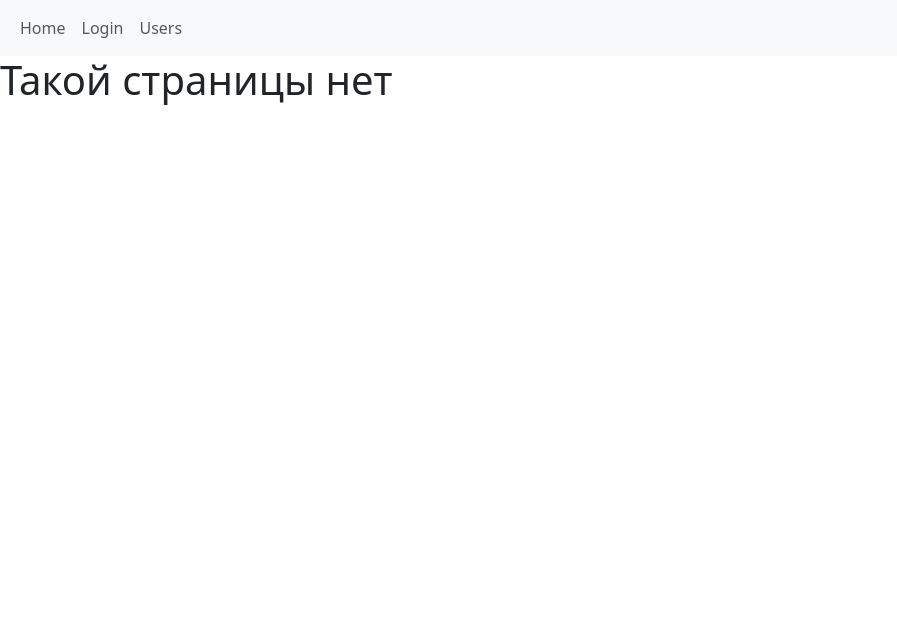
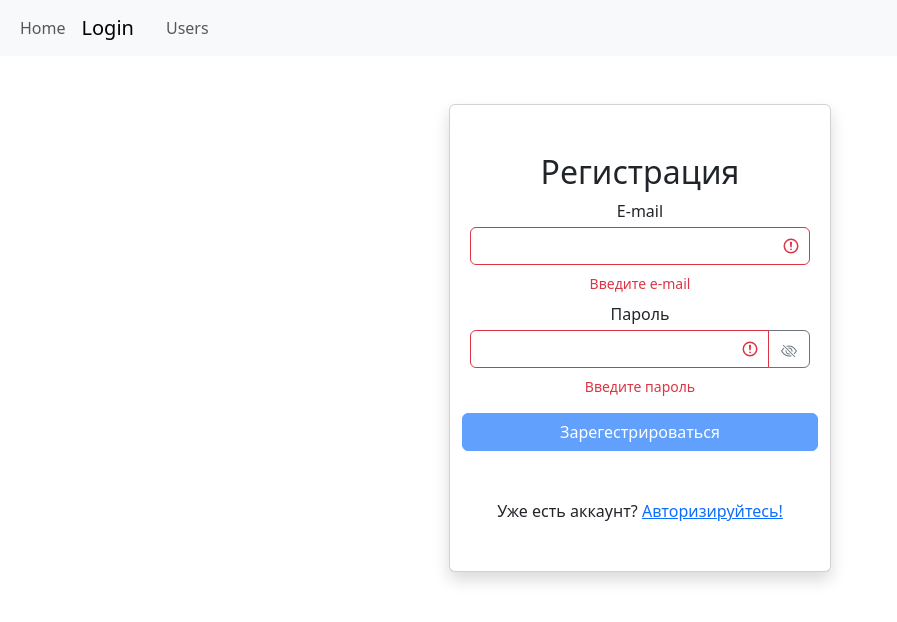
Before and after one commit to AlexCapon/Course-project, a React (Create React App) app: page /login/1 in a window 1280 px wide. Before the commit this address led to /404. Shown: the top 622 px of the page, without its empty margins (0-897 px from the left). Built offline with nearby package versions, Linux system fonts and the light colour scheme.

Commit message:
Forms and validation 1. Login and registering forms added. 2. Validator developed. Forms now using validation.

```diff
--- a/src/App.jsx
+++ b/src/App.jsx
@@ -16,10 +16,10 @@ export default function App() {
       <NavBar />
       <Routes>
         <Route index Component={MainPage} />
-        <Route path="/login" Component={LoginPage} />
+        <Route path="/login/:register?" Component={LoginPage} />
         <Route path="/users/:userId?" Component={Users} />
         <Route path="/404" Component={NotFoundPage} />
-        <Route path="*" element={<Navigate to="/404" />} />
+        {/* <Route path="*" element={<Navigate to="/404" />} /> */}
       </Routes>
     </div>
   );
--- /dev/null
+++ b/src/assets/icons.jsx
@@ -0,0 +1,15 @@
+import React from 'react';
+
+export const eyeOpenIcon = (
+  <svg xmlns="http://www.w3.org/2000/svg" width="16" height="16" fill="#61A1FE" className="bi bi-eye-fill" viewBox="0 0 16 16">
+    <path d="M10.5 8a2.5 2.5 0 1 1-5 0 2.5 2.5 0 0 1 5 0" />
+    <path d="M0 8s3-5.5 8-5.5S16 8 16 8s-3 5.5-8 5.5S0 8 0 8m8 3.5a3.5 3.5 0 1 0 0-7 3.5 3.5 0 0 0 0 7" />
+  </svg>
+);
+export const eyeShutIcon = (
+  <svg xmlns="http://www.w3.org/2000/svg" width="16" height="16" fill="currentColor" className="bi bi-eye-slash" viewBox="0 0 16 16">
+    <path d="M13.359 11.238C15.06 9.72 16 8 16 8s-3-5.5-8-5.5a7 7 0 0 0-2.79.588l.77.771A6 6 0 0 1 8 3.5c2.12 0 3.879 1.168 5.168 2.457A13 13 0 0 1 14.828 8q-.086.13-.195.288c-.335.48-.83 1.12-1.465 1.755q-.247.248-.517.486z" />
+    <path d="M11.297 9.176a3.5 3.5 0 0 0-4.474-4.474l.823.823a2.5 2.5 0 0 1 2.829 2.829zm-2.943 1.299.822.822a3.5 3.5 0 0 1-4.474-4.474l.823.823a2.5 2.5 0 0 0 2.829 2.829" />
+    <path d="M3.35 5.47q-.27.24-.518.487A13 13 0 0 0 1.172 8l.195.288c.335.48.83 1.12 1.465 1.755C4.121 11.332 5.881 12.5 8 12.5c.716 0 1.39-.133 2.02-.36l.77.772A7 7 0 0 1 8 13.5C3 13.5 0 8 0 8s.939-1.721 2.641-3.238l.708.709zm10.296 8.884-12-12 .708-.708 12 12z" />
+  </svg>
+);
--- /dev/null
+++ b/src/components/inputField.jsx
@@ -0,0 +1,46 @@
+import React, { useState } from 'react';
+import showElement from '../utils/showElement';
+import { eyeOpenIcon, eyeShutIcon } from '../assets/icons';
+
+export default function InputField({
+  value,
+  onChange,
+  name,
+  type,
+  label,
+  error,
+}) {
+  const [passwordVisible, setPasswordVisible] = useState(false);
+
+  function togglePasswordVisibility(input) {
+    setPasswordVisible((prevState) => !prevState);
+  }
+  const eyeIcon = passwordVisible ? eyeOpenIcon : eyeShutIcon;
+
+  const inputClass = `form-control mt-1 mb-1 ${
+    error ? 'is-invalid' : ''
+  }`;
+
+  return (
+    <div className="m-2">
+      <label htmlFor={name} className="label-control">
+        {label}
+      </label>
+      <div className="input-group has-validation">
+        <input
+          type={passwordVisible ? 'text' : type}
+          name={name}
+          value={value}
+          onChange={onChange}
+          className={inputClass}
+        />
+        {type === 'password' && (
+        <button className="btn btn-outline-secondary mt-1 mb-1" type="button" onClick={togglePasswordVisibility}>
+          {eyeIcon}
+        </button>
+        )}
+        {error && <div className="invalid-feedback">{error}</div>}
+      </div>
+    </div>
+  );
+}
--- /dev/null
+++ b/src/components/loginForm.jsx
@@ -0,0 +1,81 @@
+import React, { useEffect, useState } from 'react';
+import showElement from '../utils/showElement';
+import InputField from './inputField';
+import validator from '../utils/validator';
+
+export default function LoginForm() {
+  const emptyData = { email: '', password: '' };
+  const [data, setData] = useState(emptyData);
+  const [errors, setErrors] = useState({});
+  showElement(errors, 'errors');
+
+  const validatorConfig = {
+    email: {
+      isRequired: {
+        message: 'Введите e-mail',
+      },
+      isEmail: {
+        message: 'Не корректный e-mail',
+      },
+    },
+    password: {
+      isRequired: {
+        message: 'Введите пароль',
+      },
+      isCapitalSymbol: {
+        message: 'В пароле должна быть хотя бы 1 заглавная буква',
+      },
+      isContainsDigits: {
+        message: 'В пароле должна быть хотя бы 1 цифра',
+      },
+      minLength: {
+        message: 'В пароле должно быть минимум 8 символов',
+        value: 8,
+      },
+    },
+  };
+  function validate() {
+    const errorsObj = validator(data, validatorConfig);
+    setErrors(errorsObj);
+    return Object.keys(errorsObj).length === 0;
+  }
+
+  function handleChange({ target }) {
+    setData((prevState) => ({
+      ...prevState,
+      [target.name]: target.value,
+    }));
+  }
+  function handleSubmit() {
+    const dataIsValid = validate();
+    if (dataIsValid) {
+      const logingInUser = {
+        username: data.email,
+        password: data.password,
+      };
+      showElement(logingInUser, 'user trying to login...');
+      setData(emptyData);
+    }
+  }
+  const formIsInvalid = Object.keys(errors).length !== 0;
+
+  useEffect(() => {
+    validate();
+  }, [data]);
+
+  return (
+    <div className="">
+      <h2>Авторизация</h2>
+      <form id="loginForm" onChange={handleChange} className="form mb-5">
+        <InputField name="email" type="text" value={data.email} label="E-mail" onChange={handleChange} error={errors.email} />
+        <InputField name="password" type="password" value={data.password} label="Пароль" onChange={handleChange} error={errors.password} />
+        <button type="button" onClick={handleSubmit} className="btn btn-primary mt-2 mx-auto w-100" disabled={formIsInvalid}>Войти</button>
+      </form>
+      <span className="w-100">
+        Нет аккаунта?
+        {' '}
+        <a href="/login/register">Зарегестрируйтесь!</a>
+      </span>
+    </div>
+  );
+}
--- /dev/null
+++ b/src/components/rgisterForm.jsx
@@ -0,0 +1,82 @@
+import React, { useEffect, useState } from 'react';
+import showElement from '../utils/showElement';
+import InputField from './inputField';
+import validator from '../utils/validator';
+
+export default function RegisterForm() {
+  const emptyData = { email: '', password: '' };
+  const [data, setData] = useState(emptyData);
+  const [errors, setErrors] = useState({});
+  showElement(errors, 'errors');
+
+  const validatorConfig = {
+    email: {
+      isRequired: {
+        message: 'Введите e-mail',
+      },
+      isEmail: {
+        message: 'Не корректный e-mail',
+      },
+    },
+    password: {
+      isRequired: {
+        message: 'Введите пароль',
+      },
+      isCapitalSymbol: {
+        message: 'В пароле должна быть хотя бы 1 заглавная буква',
+      },
+      isContainsDigits: {
+        message: 'В пароле должна быть хотя бы 1 цифра',
+      },
+      minLength: {
+        message: 'В пароле должно быть минимум 8 символов',
+        value: 8,
+      },
+    },
+  };
+  function validate() {
+    const errorsObj = validator(data, validatorConfig);
+    setErrors(errorsObj);
+    return Object.keys(errorsObj).length === 0;
+  }
+
+  function handleChange({ target }) {
+    setData((prevState) => ({
+      ...prevState,
+      [target.name]: target.value,
+    }));
+  }
+  function handleSubmit() {
+    const dataIsValid = validate();
+    if (dataIsValid) {
+      const newUser = {
+        username: data.email,
+        password: data.password,
+        id: Date.now() + data.email,
+      };
+      showElement(newUser, 'Trying to register user...');
+      setData(emptyData);
+    }
+  }
+  const formIsInvalid = Object.keys(errors).length !== 0;
+
+  useEffect(() => {
+    validate();
+  }, [data]);
+
+  return (
+    <div className="">
+      <h2>Регистрация</h2>
+      <form id="loginForm" onChange={handleChange} className="form mb-5">
+        <InputField name="email" type="text" value={data.email} label="E-mail" onChange={handleChange} error={errors.email} />
+        <InputField name="password" type="password" value={data.password} label="Пароль" onChange={handleChange} error={errors.password} />
+        <button type="button" onClick={handleSubmit} className="btn btn-primary mt-2 mx-auto w-100" disabled={formIsInvalid}>Зарегестрироваться</button>
+      </form>
+      <span className="w-100">
+        Уже есть аккаунт?
+        {' '}
+        <a href="/login">Авторизируйтесь!</a>
+      </span>
+    </div>
+  );
+}
--- a/src/pages/login.jsx
+++ b/src/pages/login.jsx
@@ -1,5 +1,27 @@
+/* eslint-disable import/no-extraneous-dependencies */
+/* eslint-disable react/jsx-no-bind */
 import React from 'react';
+import { useParams } from 'react-router';
+import LoginForm from '../components/loginForm';
+import showElement from '../utils/showElement';
+import RegisterForm from '../components/rgisterForm';
 
 export default function LoginPage() {
-  return (<h1>Здесь будет страница Логина (скоро).</h1>);
+  const params = useParams();
+  const { register } = useParams();
+  showElement(params, 'register');
+  return (
+    <div id="formContainer" className="container text-center">
+      <input type="color" hidden />
+      <div className="row">
+        <div className="col" />
+        <div className="col mt-5 pt-5 pb-5 card shadow">
+          {!register
+            ? <LoginForm />
+            : <RegisterForm />}
+        </div>
+        <div className="col" />
+      </div>
+    </div>
+  );
 }
--- a/src/pages/users.jsx
+++ b/src/pages/users.jsx
@@ -3,7 +3,6 @@
 /* eslint-disable react/jsx-no-bind */
 /* eslint-disable jsx-a11y/no-noninteractive-element-to-interactive-role */
 /* eslint-disable no-underscore-dangle */
-// Импорты
 import React, { useState, useEffect } from 'react';
 import { useParams } from 'react-router-dom';
 import api from '../api';
@@ -20,7 +19,7 @@ import Pagination from '../components/pagination';
 import GroupList from '../components/groupList';
 import User from '../components/user';
 import SearchInput from '../components/searchInput';
-// Основной компонент
+
 export default function Users() {
   const [currentPage, setCurrentPage] = useState(1);
   const [users, setUsers] = useState(api.users.fetchAll());
@@ -29,8 +28,7 @@ export default function Users() {
   const [sortBy, setSortBy] = useState({ path: 'name', order: 'asc' });
   const [searchInput, setSearchInput] = useState({ value: '' });
   const { userId } = useParams();
-
-  const pageSize = 8; // Количество пользователей которое можно поместить на одну страницу
+  const pageSize = 8;
 
   useEffect(() => { // Получаем юзеров из промися
     if (!Object.values(users)[0]) {
@@ -54,6 +52,23 @@ export default function Users() {
       ...prevState,
       value: '',
     }));
+  }
+  function filterUsersByProf() {
+    return selectedProfession
+      ? users.filter((user) => user.profession.name === selectedProfession.name)
+      : users;
+  }
+  function filterUsersBySearch() {
+    const condition = searchInput.value !== '' ? new RegExp(searchInput.value) : '';
+    if (condition !== '') {
+      if (selectedProfession) {
+        clearFilter();
+      }
+      if (users[0]) {
+        return users.filter((user) => condition.test(user.name));
+      }
+    }
+    return users;
   }
 
   function handleDelete(deletingUserId) {
@@ -93,23 +108,6 @@ export default function Users() {
     }));
   }
 
-  function filterUsersByProf() {
-    return selectedProfession
-      ? users.filter((user) => user.profession.name === selectedProfession.name)
-      : users;
-  }
-  function filterUsersBySearch() {
-    const condition = searchInput.value !== '' ? new RegExp(searchInput.value) : '';
-    if (condition !== '') {
-      if (selectedProfession) {
-        clearFilter();
-      }
-      if (users[0]) {
-        return users.filter((user) => condition.test(user.name));
-      }
-    }
-    return users;
-  }
   const filteredUsers = searchInput.value ? filterUsersBySearch() : filterUsersByProf();
   function getDisplayedUsers() {
     const sortedUsers = orderBy(filteredUsers, [sortBy.path], [sortBy.order]);
@@ -133,13 +131,14 @@ export default function Users() {
   if (!Array.isArray(users)) <h2><span className="badge bg-warning m-3">Загрузка...</span></h2>;
   // Если готовы - отображаем таблицу или страницу выбраного пользователя
   return userId ? (
-    <div className="d-flex justify-content-center">
+    <div id="userPageContainer" className="d-flex justify-content-center">
       <User
         user={usersOnPage.filter((user) => user._id === userId)[0]}
       />
     </div>
   ) : (
     <div id="layoutContainer" className="d-flex">
+      <div id="filtersContainer">
         {Object.values(professions)[0] ? (
           <div id="profFiltersContainer" className="d-flex flex-column shrink-0 p-3">
             <GroupList
@@ -162,7 +161,8 @@ export default function Users() {
             </ul>
           </div>
         )}
-      <div id="container" className="d-flex flex-column">
+      </div>
+      <div id="bodyContainer" className="d-flex flex-column">
         <SearchStatus number={numberOfDisplayedUsers} />
         <SearchInput onChange={handleSearchChange} />
         <UsersTable
--- /dev/null
+++ b/src/utils/validator.js
@@ -0,0 +1,39 @@
+/* eslint-disable consistent-return */
+/* eslint-disable no-restricted-syntax */
+/* eslint-disable guard-for-in */
+export default function validator(data, config) {
+  const errors = {};
+  function validate(validateMethod, name, configLine) {
+    let isInvalid;
+    switch (validateMethod) {
+      case 'isRequired':
+        isInvalid = name.trim() === '';
+        break;
+      case 'isEmail': {
+        const eMailRegExp = /^\S+@\S+\.\S+$/g;
+        isInvalid = !eMailRegExp.test(name);
+        break; }
+      case 'isCapitalSymbol': {
+        const capitalRegExp = /[A-Z]+/g;
+        isInvalid = !capitalRegExp.test(name);
+        break; }
+      case 'isContainsDigits': {
+        const digitsRegExp = /\d+/g;
+        isInvalid = !digitsRegExp.test(name);
+        break; }
+      case 'minLength': {
+        isInvalid = name.length < configLine.value;
+        break; }
+      default:
+        break;
+    }
+    if (isInvalid) return configLine.message;
+  }
+  for (const fieldName in data) {
+    for (const validateMethod in config[fieldName]) {
+      const error = validate(validateMethod, data[fieldName], config[fieldName][validateMethod]);
+      if (error && !errors[fieldName]) errors[fieldName] = error;
+    }
+  }
+  return errors;
+}
```
Lines whose indentation alone changed are shown as unchanged.
